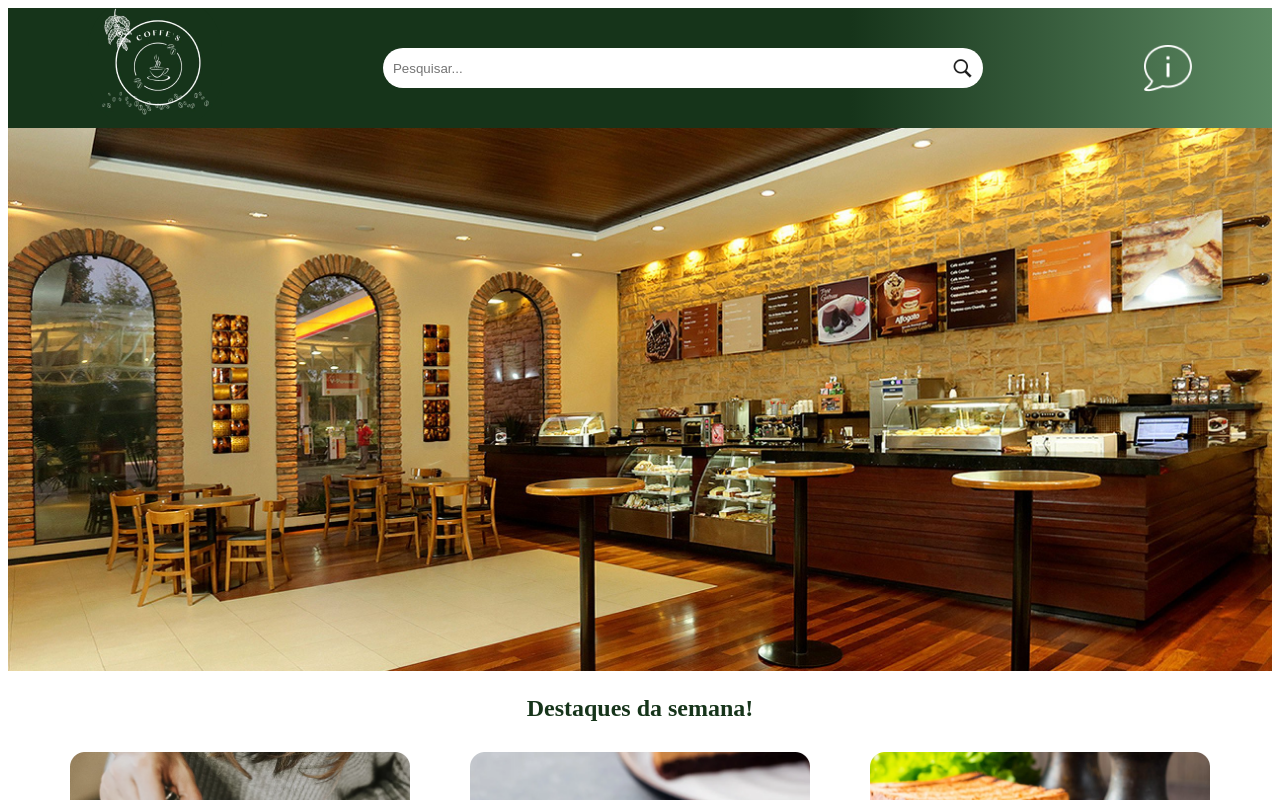
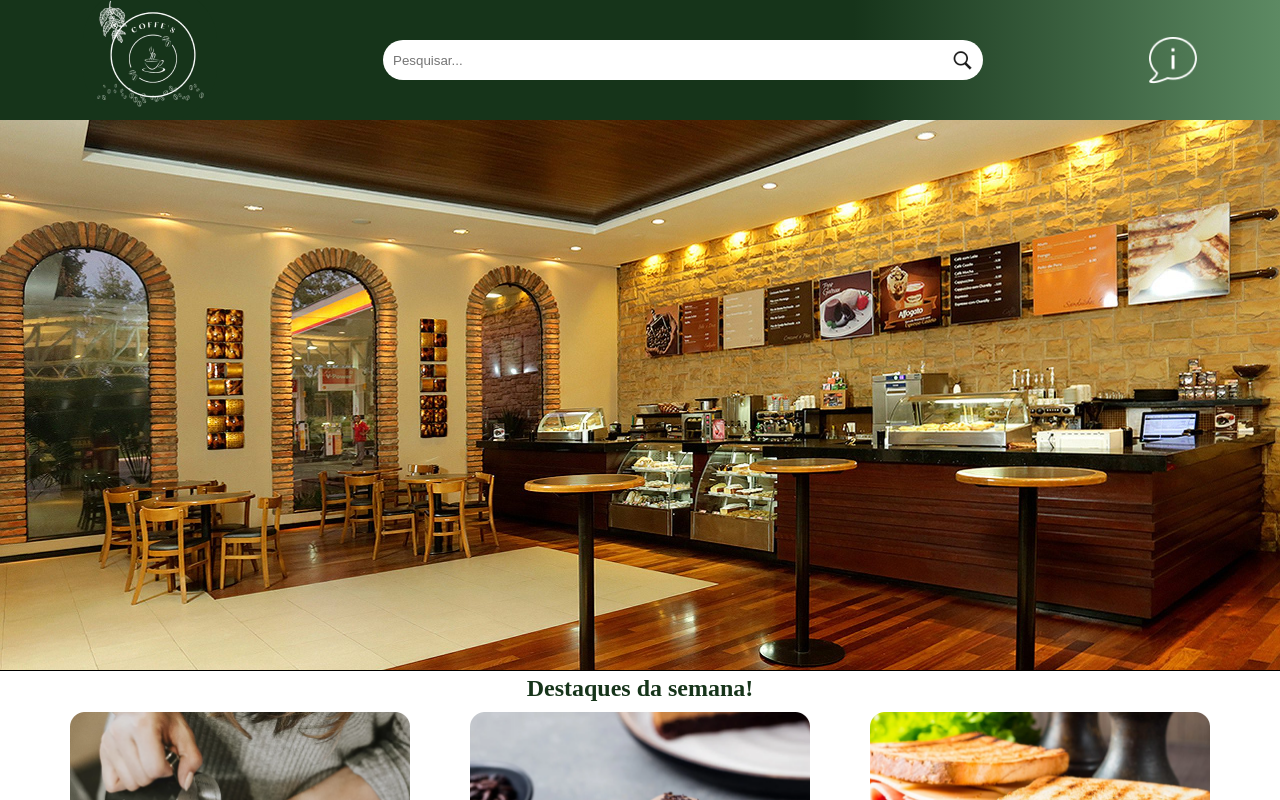
Before and after one commit to Napolitano19/N1-Front-Terceiro-Semestre, a React (Vite) app in the folder projeto-react/: page / in a window 1280 px wide. Shown: the top 800 px of the page. Built offline with nearby package versions, Linux system fonts and the light colour scheme.

Commit message:
finalizado correção borda + falta apenas a animação das imagens

```diff
--- a/projeto-react/src/Pages/Home/index.jsx
+++ b/projeto-react/src/Pages/Home/index.jsx
@@ -1,11 +1,11 @@
-import { ReHeader, Rediv, Resection, Resection2, Refooter, Refooter__div } from "./styles"
+import { ReHeader, Rediv, Resection, Resection2, Refooter, Refooter__div, Teste} from "./styles"
+import "/src/index.css"
 
 
 function HomePage() {
 
-
   return (
-    <div>
+    <Teste>
       <ReHeader>
         <img src="src/imgs/Coffe's%201.png" alt="logo" /> <Rediv><input type="search" placeholder="Pesquisar..." id="" /> <img id="img-lupa" src="src/imgs/icons8-lupa-50 1.png" alt="lupa" /> </Rediv><img src="src/imgs/icons8-about-50 1.png"></img>
       </ReHeader>
@@ -37,7 +37,7 @@ function HomePage() {
           </div>
         </Refooter__div>
       </Refooter>
-    </div>
+    </Teste>
   )
 }
 
--- a/projeto-react/src/Pages/Home/styles.jsx
+++ b/projeto-react/src/Pages/Home/styles.jsx
@@ -35,6 +35,9 @@ export const Rediv = styled.div `
 export const Resection = styled.section `
     img {
         width: 100%;
+        /* margin-top: 1px; */
+        /* border-top: 1px solid black; */
+        border-bottom: 1px solid black;
     }
 
 `
@@ -64,7 +67,7 @@ export const Resection2 = styled.section `
 
 export const Refooter = styled.footer `
     height: 300px;
-    /* background: linear-gradient(to right,#16341A,#16341A, #00ff22); */
+    border-top: 1px solid black;
     background-color: rgba(22,52,26,0.75);
 
     h2 {
@@ -96,3 +99,6 @@ export const Refooter__div = styled.div `
     }
 
 `
+export const Teste = styled.body `
+
+`
--- a/projeto-react/src/index.css
+++ b/projeto-react/src/index.css
@@ -3,8 +3,3 @@
   margin: 0;
   box-sizing: border-box;
 }
-
-body {
-  width: 100%;
-  background-color: black;
-}
```
